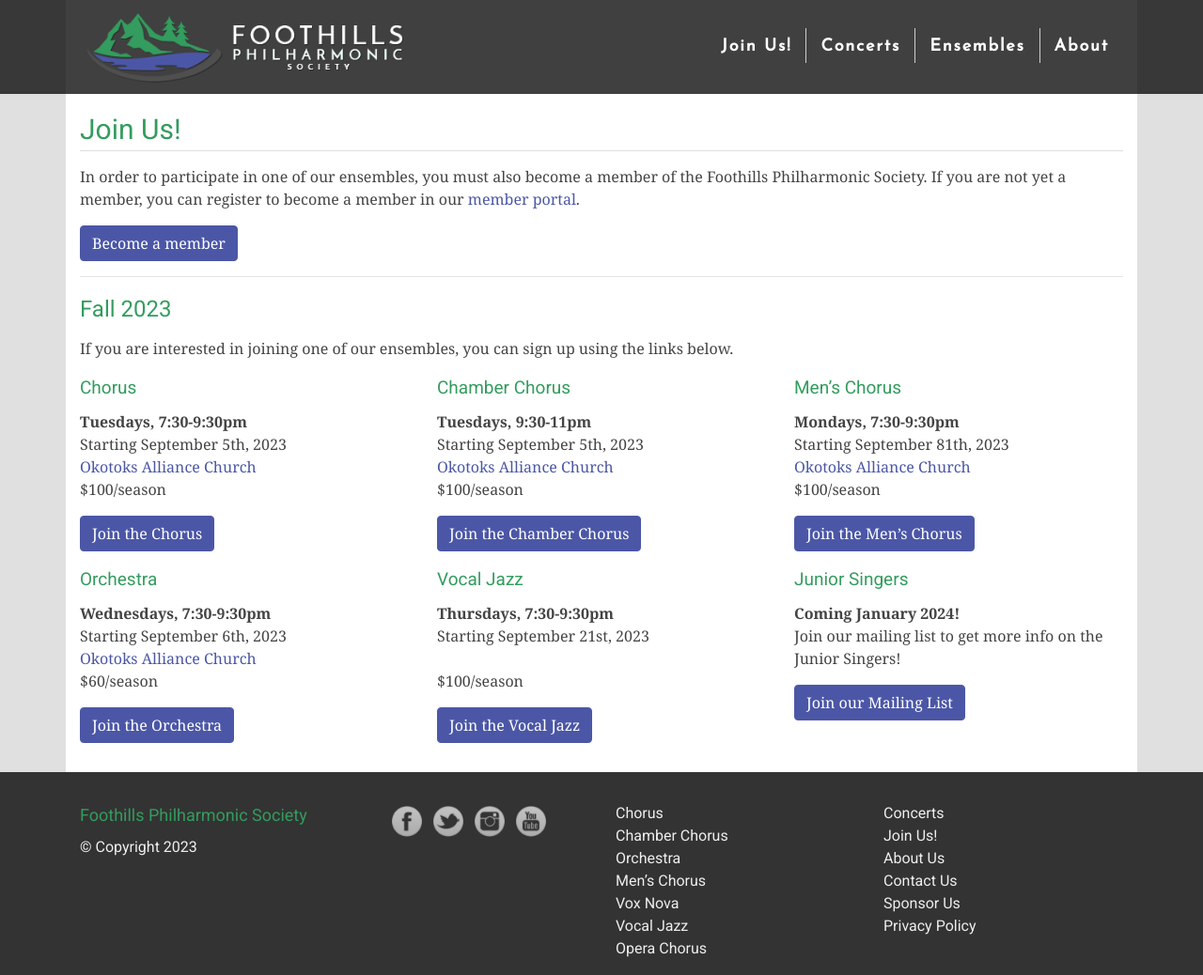
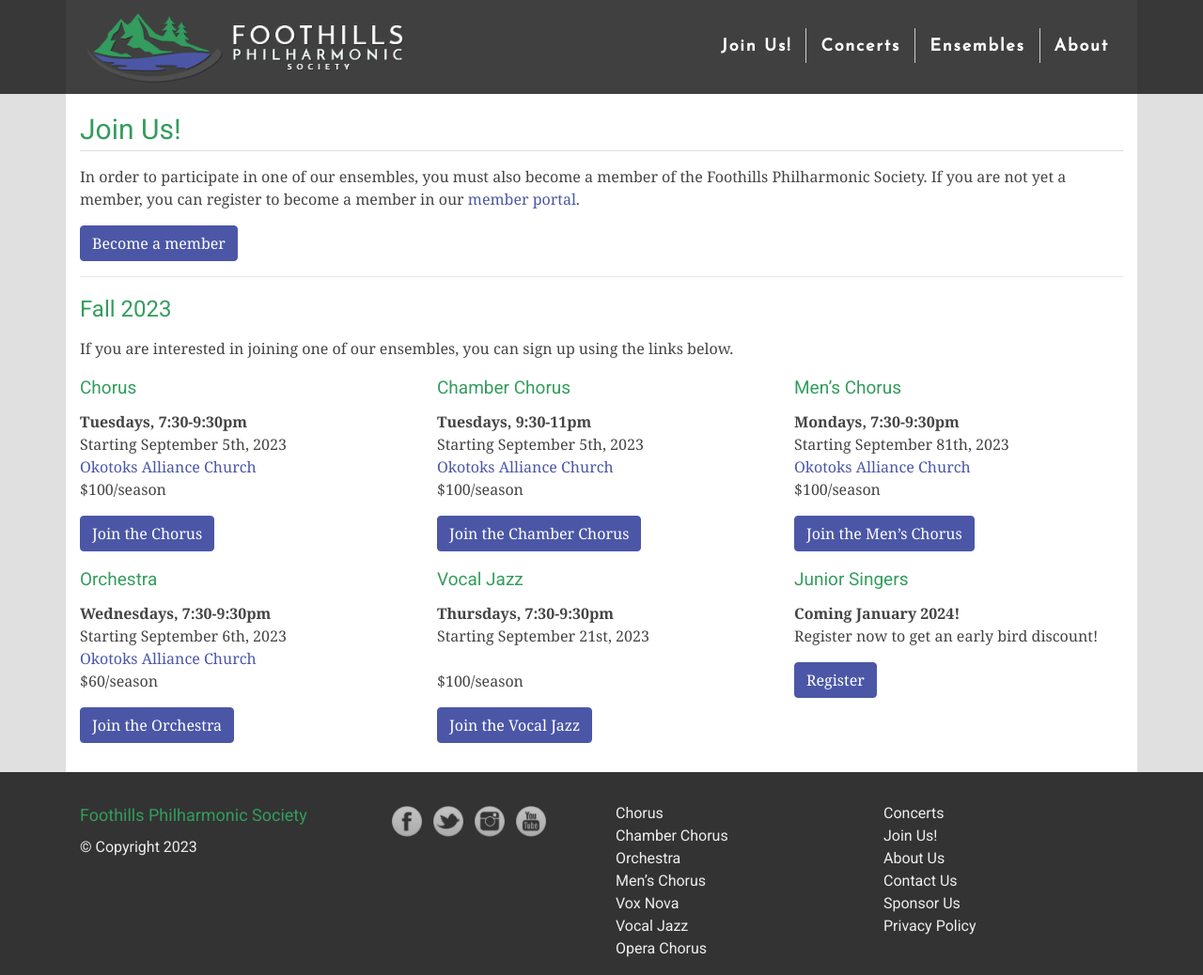
Before and after one commit to percyhanna/fps, a Jekyll site: the page built from join.html, in a window 1280 px wide and 1038 px high. Shown: the whole window at 94% size. Built offline with Jekyll 4.4.1, drawn with Linux system fonts in a browser that asks for light colours; nearby versions of some CDN libraries; Markdown is read by kramdown in place of the engine named in the settings.

Commit message:
Add extra registration info for Junior Singers

```diff
--- a/join.html
+++ b/join.html
@@ -149,16 +149,11 @@
         <h5>Junior Singers</h5>
         <p>
           <strong>Coming January 2024!</strong><br />
-          Join our mailing list to get more info on the Junior Singers!
+          Register now to get an early bird discount!
         </p>
 
         <p>
-          <a
-            class="btn btn-primary"
-            href="http://eepurl.com/bzn_Jf"
-            target="_blank"
-            >Join our Mailing List</a
-          >
+          <a class="btn btn-primary" href="/join/junior-singers">Register</a>
         </p>
       </div>
     </div>
```
Also changed, not shown: join/junior-singers.html (added, +78 -0 lines).
